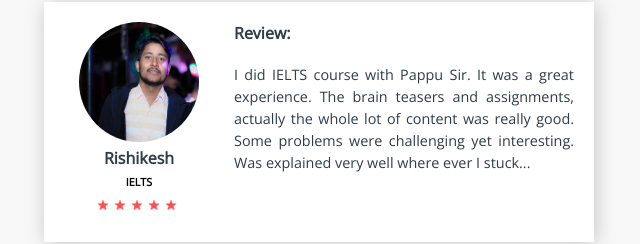
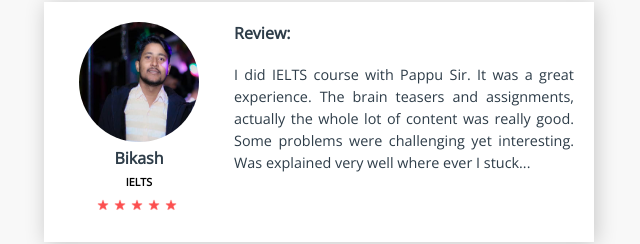
Before and after one commit to deepeshy2895/cmat, a plain HTML site: page index.html in a window 1280 px wide. Shown: the part 4721-4965 px from the top of the page, 321-961 px from the left. Drawn offline with nearby package versions, Linux system fonts and the light colour scheme.

Commit message:
Update index.html

```diff
--- a/index.html
+++ b/index.html
@@ -187,7 +187,7 @@
 	<div class="rev-container">
 		<div class="rev-card">
 			<div class="identity">
-				<img src="creator/rishikesh.jpeg"><p>Rishikesh</p>
+				<img src="creator/rishikesh.jpeg"><p>Bikash</p>
 				<h6>IELTS</h6>
 				<div class="rating"><img src="icon/star.png"><img src="icon/star.png"><img src="icon/star.png"><img src="icon/star.png"><img src="icon/star.png"></div>
 			</div>
```
